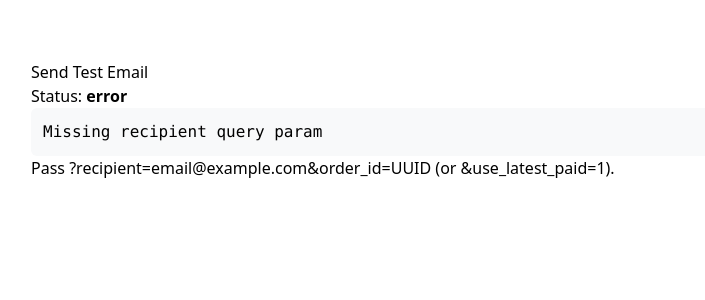
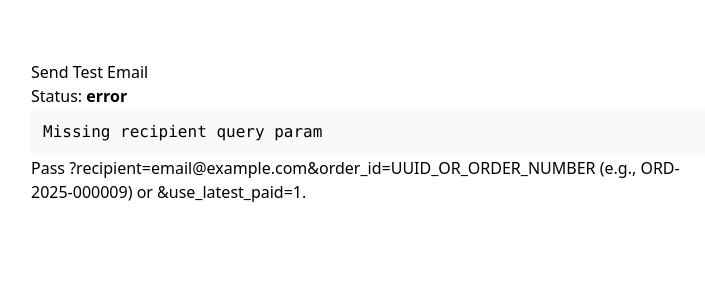
Before and after one commit to ssraminder/certified-translation-v2, a Next.js app: page /admin/send-test-email in a window 1280 px wide. Shown: the top 300 px of the page, without its empty margins (269-974 px from the left). Built offline with nearby package versions, Linux system fonts and the light colour scheme.

Commit message:
Clarify instructions on Send Test Email page to accept order number
cgen-c8d993d1bf1d4d9c86f7b6f1ab409a93

```diff
--- a/pages/admin/send-test-email.js
+++ b/pages/admin/send-test-email.js
@@ -42,7 +42,7 @@ export default function SendTestEmail() {
       <h1>Send Test Email</h1>
       <p>Status: <strong>{status}</strong></p>
       {message && <pre style={{ background: '#f8f9fa', padding: 12, borderRadius: 6 }}>{message}</pre>}
-      <p>Pass ?recipient=email@example.com&order_id=UUID (or &use_latest_paid=1).</p>
+      <p>Pass ?recipient=email@example.com&order_id=UUID_OR_ORDER_NUMBER (e.g., ORD-2025-000009) or &use_latest_paid=1.</p>
     </main>
   );
 }
```
